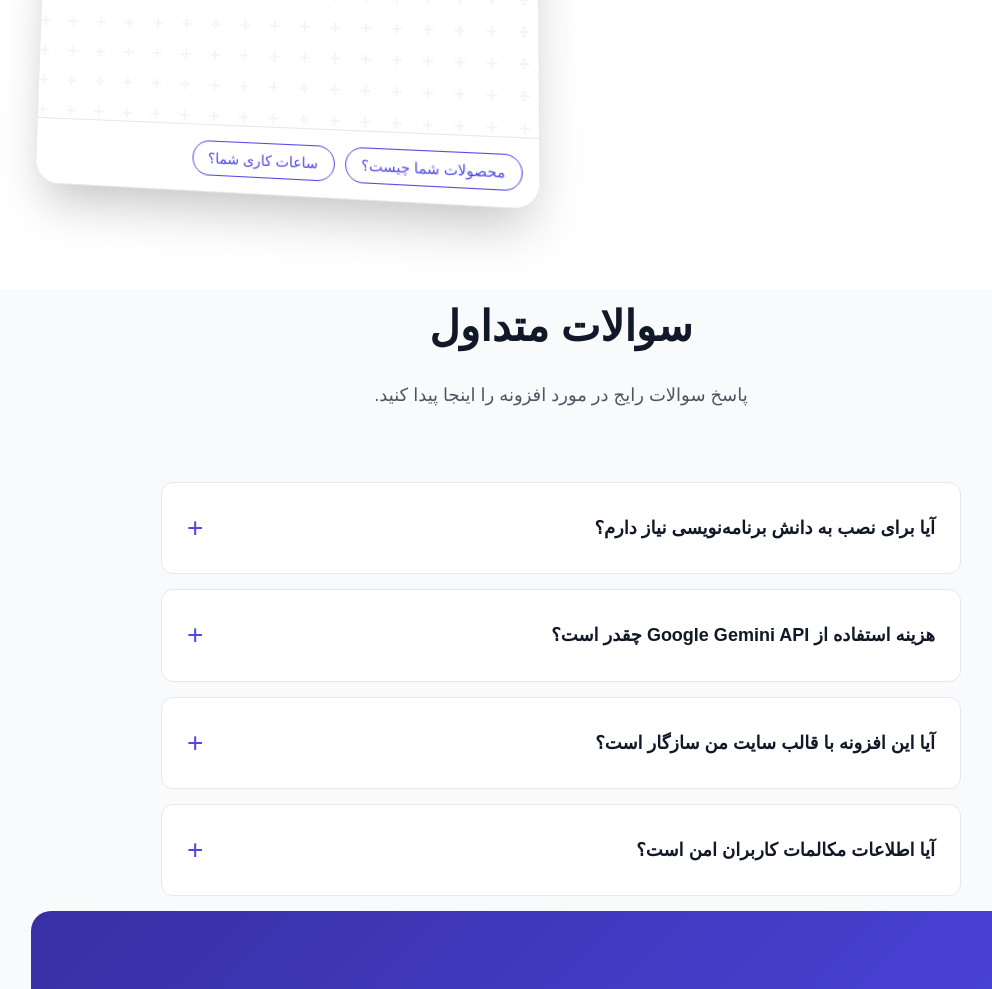
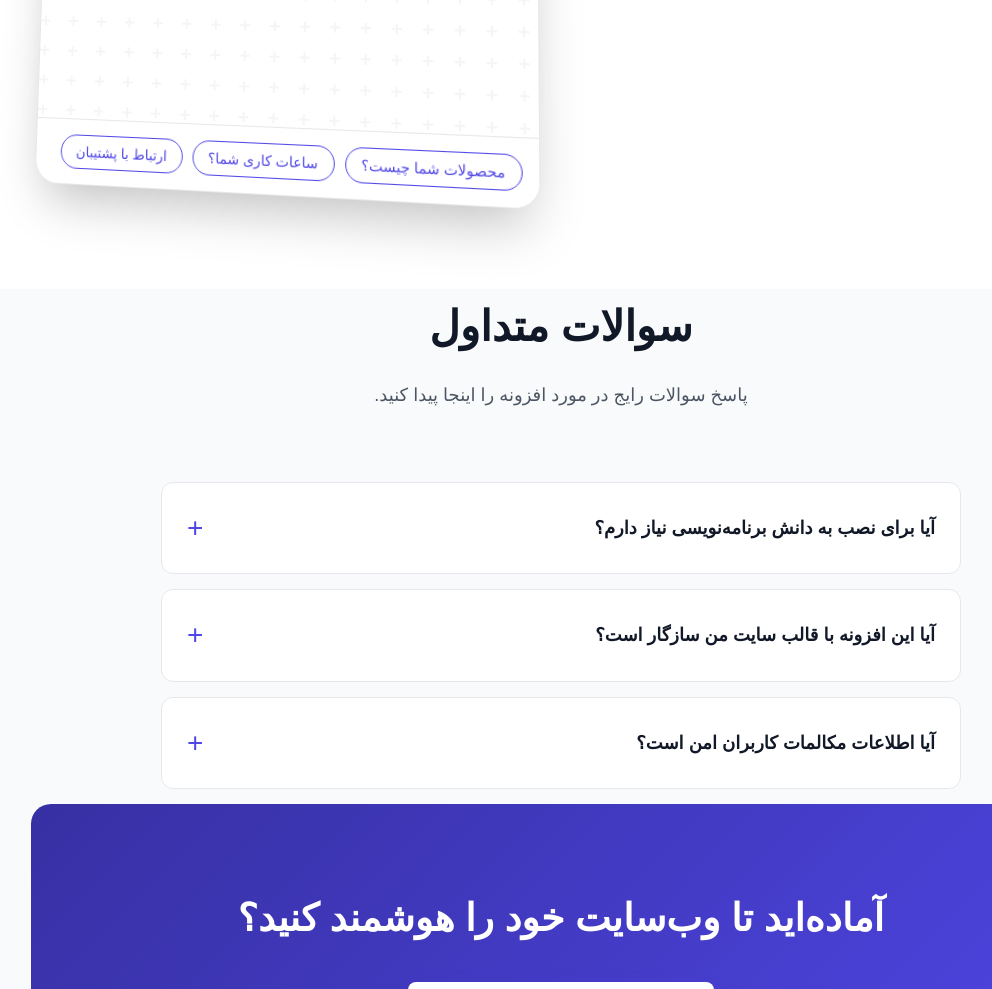
Before and after one commit to hesameefi/my-aiolexa-landing, a plain HTML site: page index.html in a window 1280 px wide. Shown: the part 2280-3269 px from the top of the page, without its empty margins (79-1071 px from the left). Drawn offline with Linux system fonts and the light colour scheme; a web font is replaced by a local one.

Commit message:
index.html

```diff
--- a/index.html
+++ b/index.html
@@ -618,15 +618,6 @@
                 </div>
                  <div class="faq-item reveal">
                     <div class="faq-question">
-                        <span>هزینه استفاده از Google Gemini API چقدر است؟</span>
-                        <span class="faq-toggle">+</span>
-                    </div>
-                    <div class="faq-answer">
-                        <p>گوگل یک طرح رایگان بسیار سخاوتمندانه برای Gemini API ارائه می‌دهد که برای بسیاری از وب‌سایت‌های با ترافیک متوسط کافی است. برای اطلاعات دقیق‌تر در مورد قیمت‌گذاری، می‌توانید به وب‌سایت Google AI Studio مراجعه کنید.</p>
-                    </div>
-                </div>
-                 <div class="faq-item reveal">
-                    <div class="faq-question">
                         <span>آیا این افزونه با قالب سایت من سازگار است؟</span>
                         <span class="faq-toggle">+</span>
                     </div>
@@ -702,7 +693,8 @@
                 text: 'سلام! من دستیار هوشمند شما هستم. چطور می‌توانم کمکتان کنم؟',
                 actions: [
                     { text: 'محصولات شما چیست؟', next: 1 },
-                    { text: 'ساعات کاری شما؟', next: 2 }
+                    { text: 'ساعات کاری شما؟', next: 2 },
+                    { text: 'ارتباط با پشتیبان', next: 5 }
                 ]
             },
             { // 1: User asks about products
@@ -714,6 +706,7 @@
                         text: 'ما افزونه‌های هوش مصنوعی برای وردپرس ارائه می‌دهیم که به رشد کسب‌وکار شما کمک می‌کنند. محصول اصلی ما همین چت‌بات هوشمند است.',
                         actions: [
                              { text: 'عالی! قیمت‌گذاری چطور است؟', next: 3 },
+                             { text: 'ارتباط با پشتیبان', next: 5 },
                              { text: 'برگردیم به اول', next: 0 }
                         ]
                     }
@@ -728,6 +721,7 @@
                         text: 'من به عنوان یک دستیار هوشمند، ۲۴ ساعته و ۷ روز هفته در خدمت شما هستم! اما تیم پشتیبانی انسانی ما از شنبه تا چهارشنبه، ساعت ۹ صبح تا ۵ بعد از ظهر پاسخگو هستند.',
                         actions: [
                             { text: 'محصولات شما چیست؟', next: 1 },
+                            { text: 'ارتباط با پشتیبان', next: 5 },
                             { text: 'ممنون از راهنمایی', next: 4 }
                         ]
                     }
@@ -741,6 +735,7 @@
                         type: 'bot',
                         text: 'افزونه اصلی رایگان است و شما تنها هزینه استفاده از API گوگل را پرداخت می‌کنید که آن هم طرح رایگان سخاوتمندانه‌ای دارد. برای ویژگی‌های پیشرفته‌تر، می‌توانید به وب‌سایت ما مراجعه کنید.',
                         actions: [
+                            { text: 'ارتباط با پشتیبان', next: 5 },
                             { text: 'برگردیم به اول', next: 0 }
                         ]
                     }
@@ -754,6 +749,20 @@
                         type: 'bot',
                         text: 'خواهش می‌کنم! اگر سوال دیگری داشتید، من اینجا هستم.',
                         actions: [
+                            { text: 'برگردیم به اول', next: 0 }
+                        ]
+                    }
+                ]
+            },
+            { // 5: User requests human support
+                type: 'user',
+                text: 'ارتباط با پشتیبان',
+                responses: [
+                    {
+                        type: 'bot',
+                        text: 'درخواست شما برای ارتباط با اپراتور انسانی ثبت شد. به زودی از طریق پنل کاربری یا ایمیل با شما در تماس خواهیم بود. آیا سوال دیگری دارید؟',
+                        actions: [
+                            { text: 'محصولات شما چیست؟', next: 1 },
                             { text: 'برگردیم به اول', next: 0 }
                         ]
                     }
```
